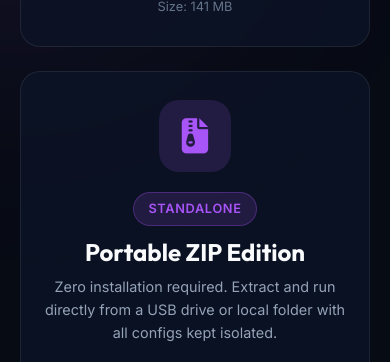
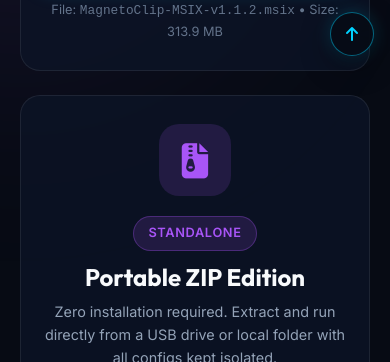
Before and after one commit to Devallix/MagnetoClip, a website: page download.html in a window 390 px wide. Shown: the part 772-1134 px from the top of the page. Drawn offline with Linux system fonts and the light colour scheme.

Commit message:
updated app download links

```diff
--- a/css/style.css
+++ b/css/style.css
@@ -2830,6 +2830,16 @@ pre {
     text-align: center;
   }
 
+  .footer-brand {
+    display: flex;
+    flex-direction: column;
+    align-items: center;
+  }
+
+  .footer-brand .logo {
+    justify-content: center;
+  }
+
   .footer-brand p {
     margin-left: auto;
     margin-right: auto;
@@ -2942,3 +2952,57 @@ pre {
     font-size: 0.7rem;
   }
 }
+
+
+/* Scroll To Top Button */
+.scroll-top-btn {
+  position: fixed;
+  right: 24px;
+  bottom: 24px;
+  width: 48px;
+  height: 48px;
+  border-radius: 50%;
+  border: 1px solid rgba(0, 210, 255, 0.45);
+  background: rgba(7, 11, 20, 0.85);
+  color: var(--primary-cyan);
+  display: inline-flex;
+  align-items: center;
+  justify-content: center;
+  font-size: 1.1rem;
+  cursor: pointer;
+  box-shadow: 0 10px 30px rgba(0, 0, 0, 0.45), 0 0 18px rgba(0, 210, 255, 0.2);
+  backdrop-filter: blur(10px);
+  -webkit-backdrop-filter: blur(10px);
+  opacity: 0;
+  visibility: hidden;
+  transform: translateY(12px);
+  transition: opacity 0.25s ease, transform 0.25s ease, visibility 0.25s ease, background 0.25s ease, color 0.25s ease;
+  z-index: 1100;
+}
+
+.scroll-top-btn.visible {
+  opacity: 1;
+  visibility: visible;
+  transform: translateY(0);
+}
+
+.scroll-top-btn:hover {
+  background: var(--cyan-gradient);
+  color: #fff;
+  transform: translateY(-2px);
+}
+
+.scroll-top-btn:focus-visible {
+  outline: 2px solid var(--primary-cyan);
+  outline-offset: 3px;
+}
+
+@media (max-width: 768px) {
+  .scroll-top-btn {
+    right: 16px;
+    bottom: 16px;
+    width: 44px;
+    height: 44px;
+    font-size: 1rem;
+  }
+}
--- a/download.html
+++ b/download.html
@@ -78,14 +78,14 @@
             Full installer with desktop integration, and auto-updater.
           </p>
 
-          <a href="https://github.com/Devallix/MagnetoClip-An-Internet-Download-Manager/raw/refs/heads/main/releases/MagnetoClip-1.1.2.zip"
-            class="btn btn-primary btn-lg btn-block" style="margin-bottom: 16px;" id="btn-download-installer"
-            data-download-name="MagnetoClip-Installer-v1.1.2.exe">
-            <i class="fas fa-download"></i> Download .EXE (64-Bit)
+          <a href="https://apps.microsoft.com/detail/9NNL6DNFBSJC?hl=en-us&gl=GH&ocid=pdpshare"
+            class="btn btn-primary btn-lg btn-block" style="margin-bottom: 16px;" id="btn-download-msix"
+            data-download-name="MagnetoClip-MSIX-v1.1.2.msix">
+            <i class="fas fa-download"></i> Download & Install from Microsoft Store
           </a>
 
           <div style="font-size: 0.8rem; color: var(--text-dim);">
-            File: <code>MagnetoClip-Installer-v1.1.2.exe</code> • Size: 141 MB
+            File: <code>MagnetoClip-MSIX-v1.1.2.msix</code> • Size: 313.9 MB
           </div>
         </div>
 
@@ -184,15 +184,15 @@
           <div
             style="background: #050811; border: 1px solid var(--border-color); border-radius: var(--radius-md); padding: 16px;">
             <div style="display: flex; justify-content: space-between; align-items: center; margin-bottom: 8px;">
-              <strong>MagnetoClip-Installer-v1.1.2.exe</strong>
+              <strong>MagnetoClip-MSIX-v1.1.2.msix</strong>
               <button class="btn btn-sm btn-secondary"
-                onclick="window.copyToClipboard('fc47d490ed79954f112d006f90d1c61897bc77f20e8cc08f1c86a6697a17a7af', 'SHA-256 Checksum copied!')">
+                onclick="window.copyToClipboard('3aca8dff6b4b92774ebd0af558260e313e4abf2558d4ea3c81b5081f1f6dadde', 'SHA-256 Checksum copied!')">
                 <i class="fas fa-copy"></i> Copy Hash
               </button>
             </div>
             <code
               style="font-family: var(--font-mono); font-size: 0.85rem; color: var(--primary-cyan); word-break: break-all;">
-              SHA-256: fc47d490ed79954f112d006f90d1c61897bc77f20e8cc08f1c86a6697a17a7af
+              SHA-256: 3aca8dff6b4b92774ebd0af558260e313e4abf2558d4ea3c81b5081f1f6dadde
             </code>
           </div>
 
--- a/js/main.js
+++ b/js/main.js
@@ -12,6 +12,7 @@ document.addEventListener('DOMContentLoaded', () => {
   initGlobalDownloadButtons();
   initCarouselTour();
   initPreviewModal();
+  initScrollTop();
 });
 
 /* ==========================================================================
@@ -327,3 +328,34 @@ function initPreviewModal() {
     modalImg.src = '';
   }
 }
+
+
+/* ==========================================================================
+   Scroll To Top Button
+   ========================================================================== */
+function initScrollTop() {
+  let btn = document.querySelector('.scroll-top-btn');
+  if (!btn) {
+    btn = document.createElement('button');
+    btn.className = 'scroll-top-btn';
+    btn.type = 'button';
+    btn.setAttribute('aria-label', 'Scroll to top');
+    btn.innerHTML = '<i class="fas fa-arrow-up" aria-hidden="true"></i>';
+    document.body.appendChild(btn);
+  }
+
+  const toggle = () => {
+    const scrolled = window.scrollY || document.documentElement.scrollTop;
+    const nearBottom = window.innerHeight + scrolled >= document.documentElement.scrollHeight - 300;
+    btn.classList.toggle('visible', scrolled > 400 || nearBottom);
+  };
+
+  window.addEventListener('scroll', toggle, { passive: true });
+  window.addEventListener('resize', toggle);
+  toggle();
+
+  btn.addEventListener('click', () => {
+    const reduce = window.matchMedia('(prefers-reduced-motion: reduce)').matches;
+    window.scrollTo({ top: 0, behavior: reduce ? 'auto' : 'smooth' });
+  });
+}
```
Also changed, not shown: index.html (+5 -5 lines).
